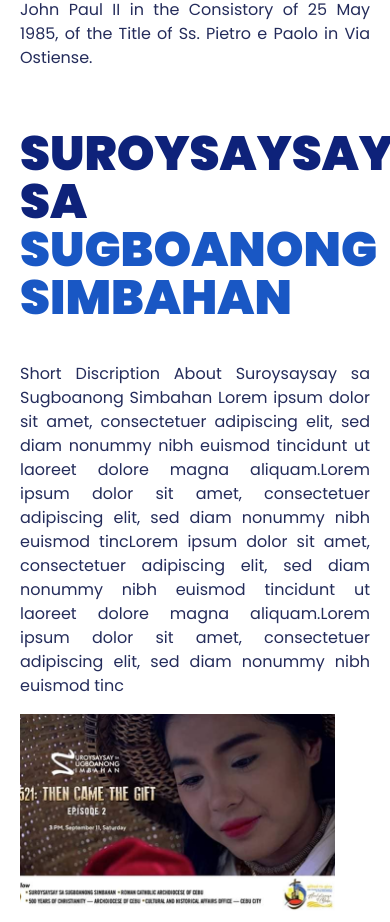
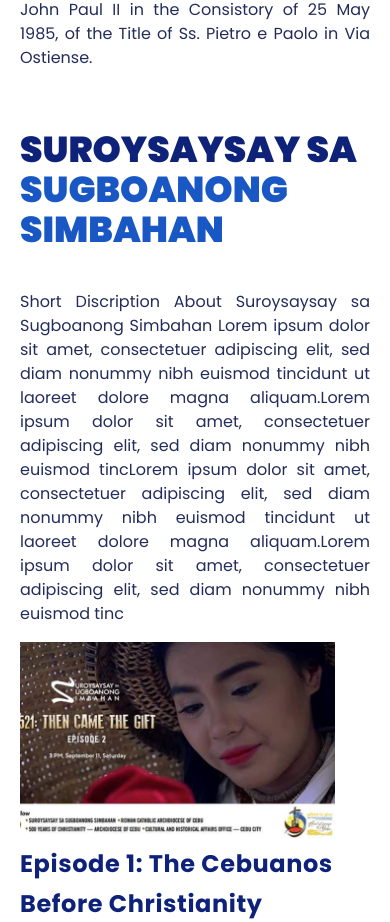
Before and after one commit to Celian4862/cadcomm, a Next.js app: page /about-us/history-timeline in a window 390 px wide. Shown: the part 7079-8001 px from the top of the page. Built offline with nearby package versions, Linux system fonts and the light colour scheme.

Commit message:
Adjusted the header size for smaller screens

```diff
--- a/app/about-us/history-timeline/page.tsx
+++ b/app/about-us/history-timeline/page.tsx
@@ -37,7 +37,7 @@ export default function Page() {
       </section>
       <section>
         <header>
-          <h1 className="text-tertiary mb-10 text-5xl font-black uppercase">
+          <h1 className="text-tertiary mb-10 text-4xl font-black uppercase md:text-5xl">
             <div className="text-tertiary">Suroysaysay sa</div>
             <div className="text-quaternary">Sugboanong Simbahan</div>
           </h1>
```
